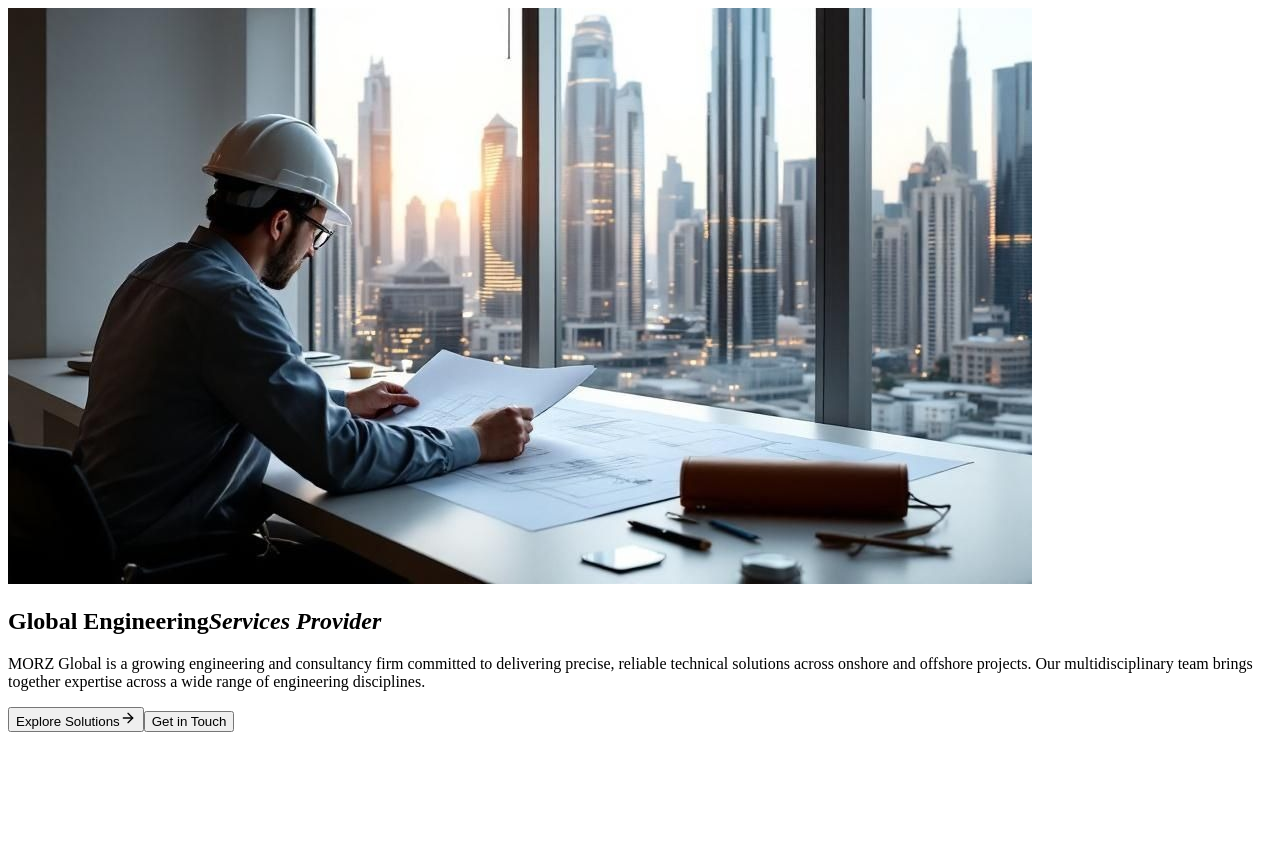
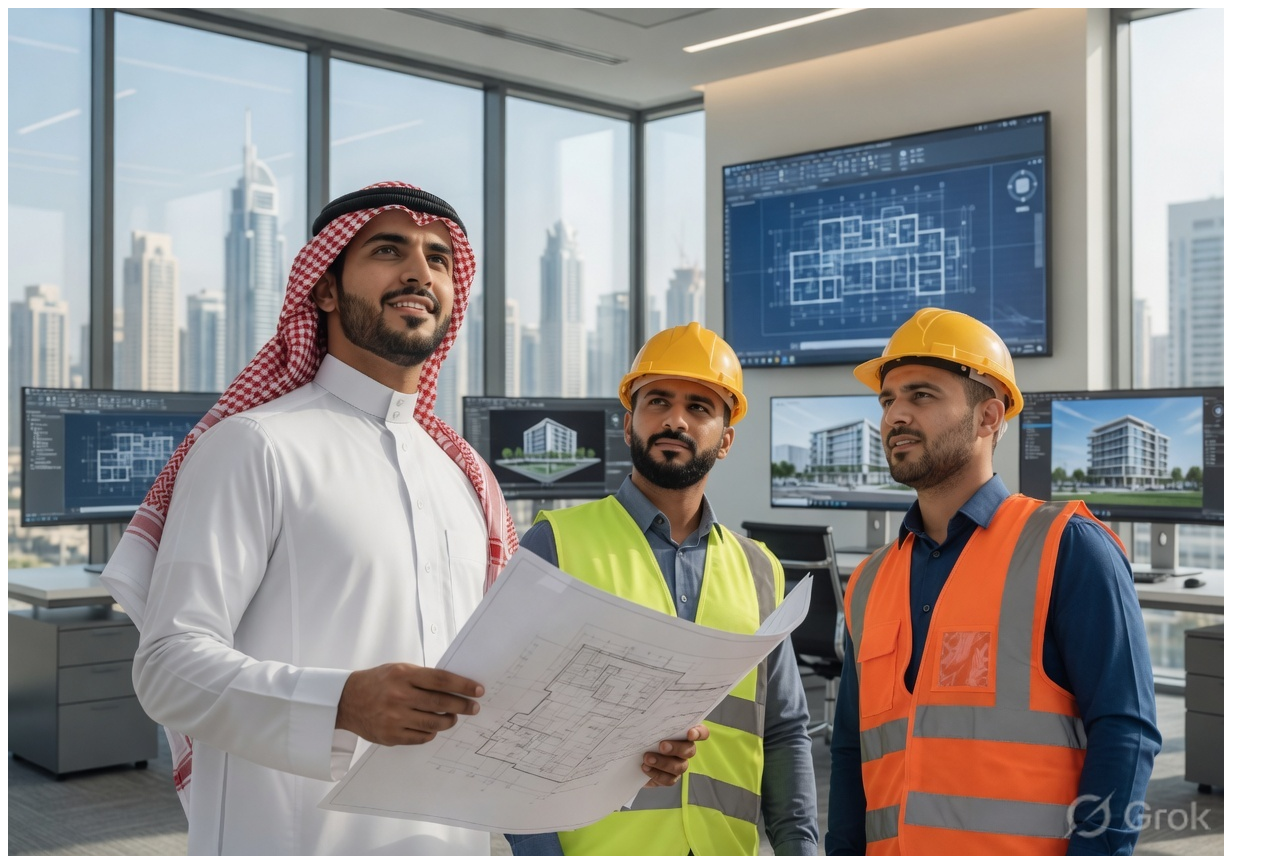
Before and after one commit to frontendmakaidigitals/morzglobal, a Next.js app: page /home/hero-section in a window 1280 px wide. Shown: the top 858 px of the page. Before the commit the page ends 800 px from the top, so only its background shows below. Built offline with nearby package versions, Linux system fonts and the light colour scheme.

Commit message:
updated hero image

```diff
--- a/pages/home/hero-section.tsx
+++ b/pages/home/hero-section.tsx
@@ -78,7 +78,7 @@ export default function HeroSection() {
       >
         <img
           ref={imgRef}
-          src="/home/hero.jpeg"
+          src="/home/hero2.jpg"
           alt="Industrial machinery"
           className="w-full h-full object-cover"
           style={{ transformOrigin: "left center" }}
```
Also changed, not shown: public/home/hero2.jpg (added).
